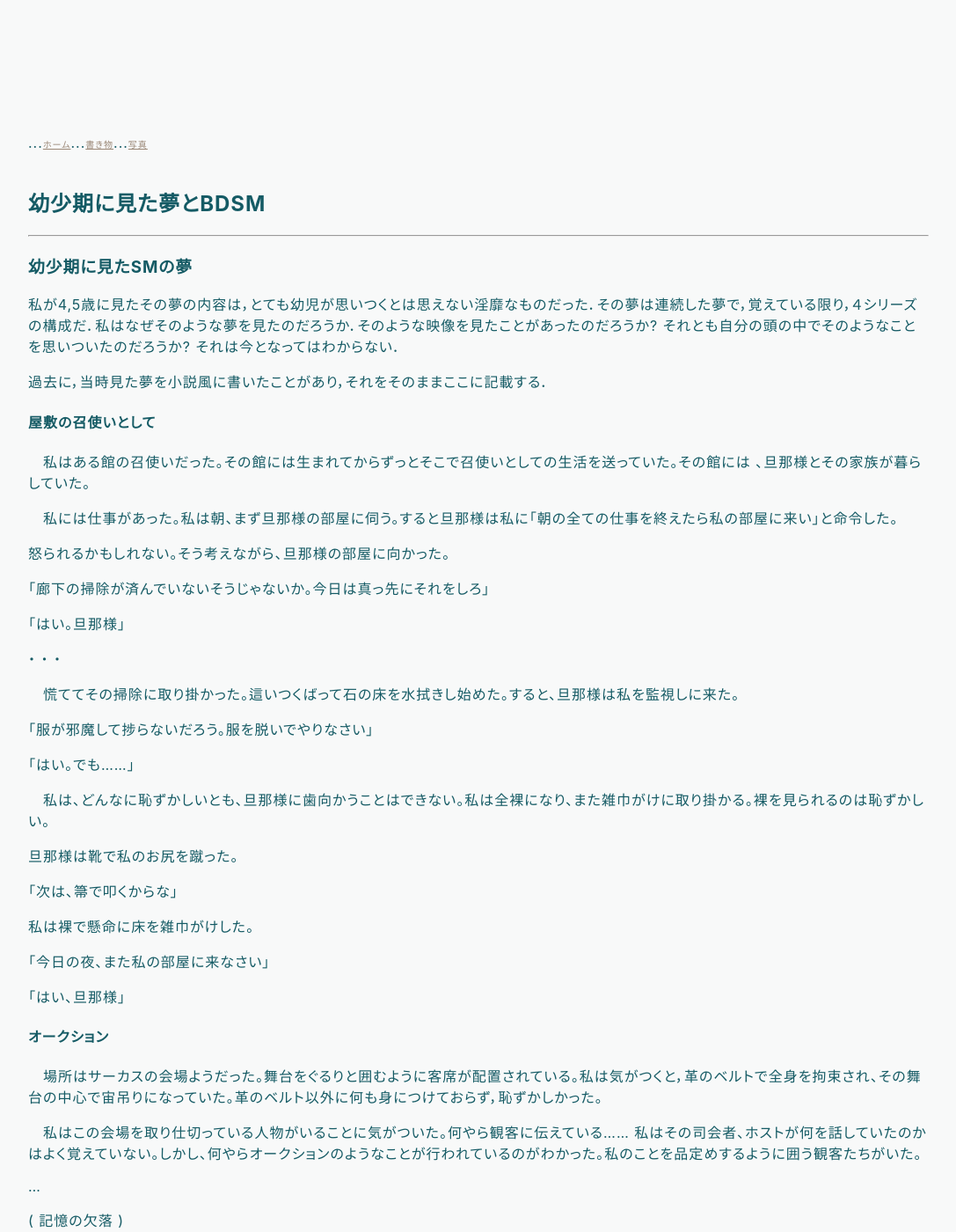
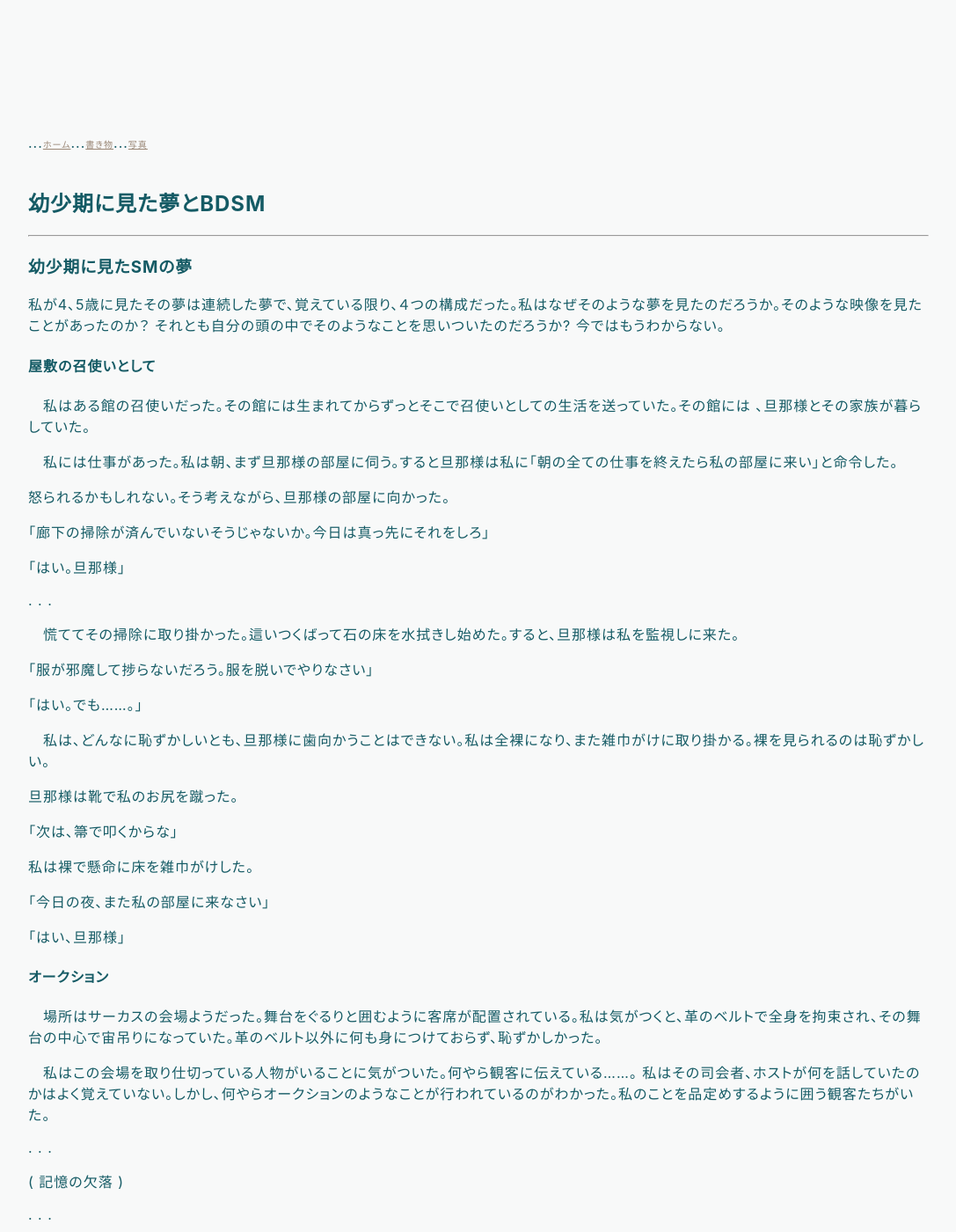
Before and after one commit to hihumi-riku/hihumi-riku.github.io, a Jekyll site: the page built from _posts/2019-01-31-dream_bdsm_child.md, in a window 1280 px wide and 1400 px high. Shown: the whole window at 88% size, without its empty margins (96-1183 px from the left). Built offline with Jekyll 4.4.1, drawn with Linux system fonts in a browser that asks for light colours; some of the changed text lies outside the part shown.

Commit message:
Update 2019-01-31-dream_bdsm_child.md

```diff
--- a/_posts/2019-01-31-dream_bdsm_child.md
+++ b/_posts/2019-01-31-dream_bdsm_child.md
@@ -6,9 +6,8 @@ title: 幼少期に見た夢とBDSM
 ## 幼少期に見た夢とBDSM
 ---
 ### 幼少期に見たSMの夢
-私が4,5歳に見たその夢の内容は，とても幼児が思いつくとは思えない淫靡なものだった．その夢は連続した夢で，覚えている限り，４シリーズ の構成だ．私はなぜそのような夢を見たのだろうか．そのような映像を見たことがあったのだろうか? それとも自分の頭の中でそのようなことを思いついたのだろうか? それは今となってはわからない．
-
-過去に，当時見た夢を小説風に書いたことがあり，それをそのままここに記載する．
+私が4、5歳に見たその夢は連続した夢で、覚えている限り、４つの構成だった。私はなぜそのような夢を見たのだろうか。そのような映像を見たことがあったのか？ それとも自分の頭の中でそのようなことを思いついたのだろうか?
+今ではもうわからない。
 
 
 #### 屋敷の召使いとして
@@ -27,15 +26,16 @@ title: 幼少期に見た夢とBDSM
 
 「はい。旦那様」
 
-・
-・
-・
+.
+.
+.
+
 
 　慌ててその掃除に取り掛かった。這いつくばって石の床を水拭きし始めた。すると、旦那様は私を監視しに来た。
 
 「服が邪魔して捗らないだろう。服を脱いでやりなさい」
 
-「はい。でも……」
+「はい。でも……。」
 
  　私は、どんなに恥ずかしいとも、旦那様に歯向かうことはできない。私は全裸になり、また雑巾がけに取り掛かる。裸を見られるのは恥ずかしい。
 
@@ -51,18 +51,21 @@ title: 幼少期に見た夢とBDSM
 
 
 #### オークション
-　場所はサーカスの会場ようだった。舞台をぐるりと囲むように客席が配置されている。私は気がつくと，革のベルトで全身を拘束され、その舞台の中心で宙吊りになっていた。革のベルト以外に何も身につけておらず，恥ずかしかった。
+　場所はサーカスの会場ようだった。舞台をぐるりと囲むように客席が配置されている。私は気がつくと、革のベルトで全身を拘束され、その舞台の中心で宙吊りになっていた。革のベルト以外に何も身につけておらず、恥ずかしかった。
 
 
-　私はこの会場を取り仕切っている人物がいることに気がついた。何やら観客に伝えている…… 私はその司会者、ホストが何を話していたのかはよく覚えていない。しかし、何やらオークションのようなことが行われているのがわかった。私のことを品定めするように囲う観客たちがいた。
+　私はこの会場を取り仕切っている人物がいることに気がついた。何やら観客に伝えている……。 私はその司会者、ホストが何を話していたのかはよく覚えていない。しかし、何やらオークションのようなことが行われているのがわかった。私のことを品定めするように囲う観客たちがいた。
 
 
-
-…
+.
+.
+.
 
 ( 記憶の欠落 )
 
-…
+.
+.
+.
 
 
 
@@ -109,20 +112,24 @@ title: 幼少期に見た夢とBDSM
 
 次の夢では、私は暗くて天井の低く狭いところにいた。
 
-私はベルトで手足を拘束され、さらに、乳首とクリトリスには電極のクリップが取り付けられていた。
+私はベルトで手足を拘束され、さらに、乳首と性器には電極のクリップが取り付けられていた。
 
-すると，強力な電流が私の局部に走った。こうして私の局部に定期的に電流が走った。
+すると、強力な電流が私の局部に走った。こうして私の局部に定期的に電流が走った。
 
-私は，ずっとこのままなのだろうか……。漠然とそう考えていた。
+私は、ずっとこのままなのだろうか……。漠然とそう考えていた。
 
 
-…
+.
+.
+.
 
 ( 記憶の欠落 )
+.
+.
+.
 
-…
 
-気がつくと，色白の男の子がいた．
-男の子は「僕が代わりになるから逃げて．もう来てはいけない．」と言った．
+気がつくと、色白の男の子がいた。
+男の子は「僕が代わりになるから逃げて。もう来てはいけない。」と言った。
 
-それ以来，私はこの夢の続きを見なくなった．
+それ以来、私はこの夢の続きを見なくなった。
```
